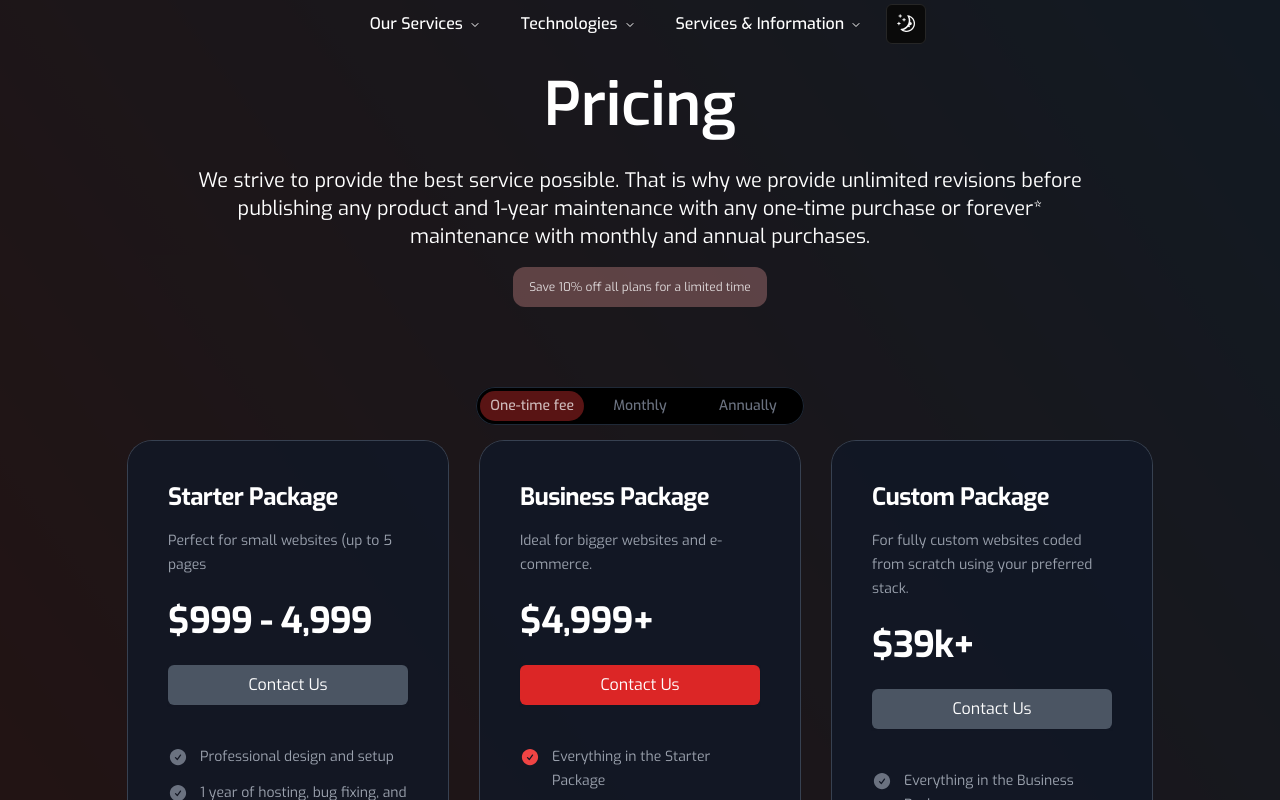
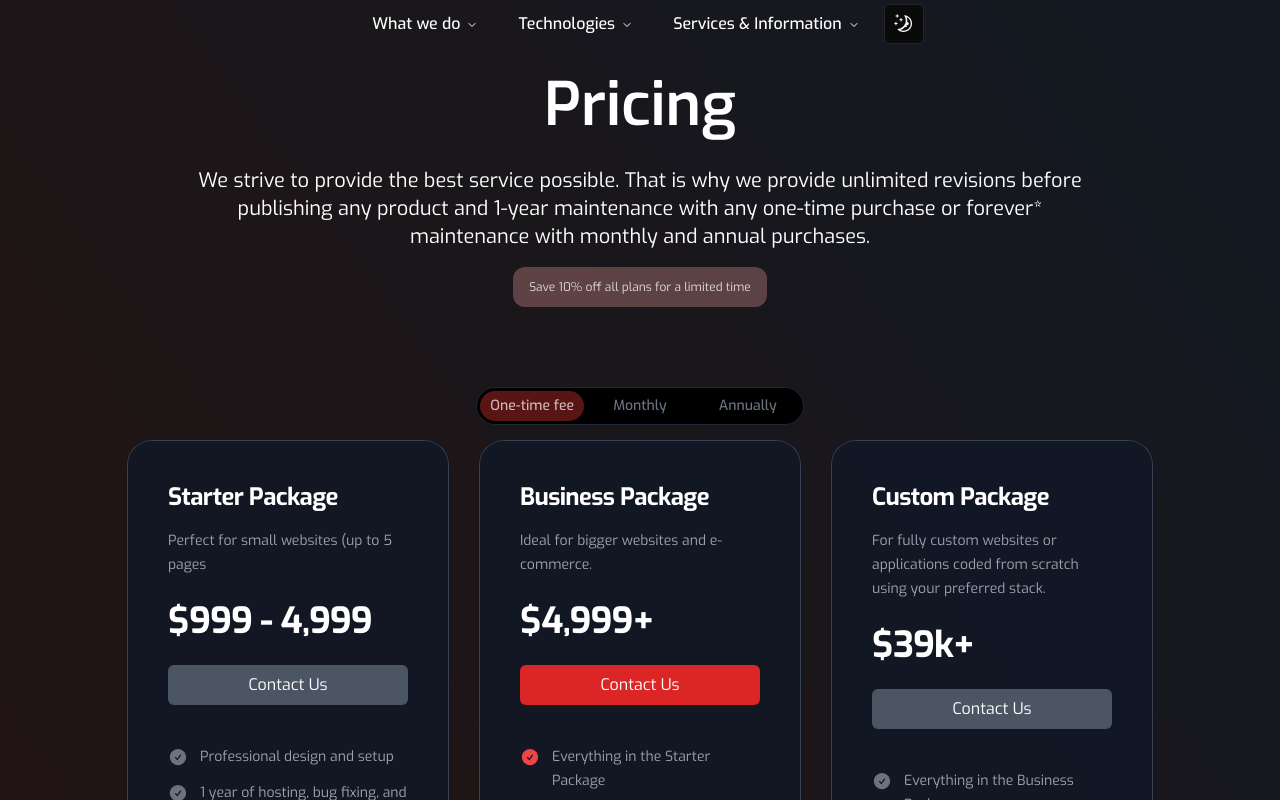
Before and after one commit to anthonyyoussef01/elkommos-web-design, a Next.js app: page /pricing in a window 1280 px wide. Shown: the top 800 px of the page. Built offline with nearby package versions, Linux system fonts and the light colour scheme.

Commit message:
Header Updates:
- Updated the name of Services to What we do to eliminate repetitiveness
- Added "or applications" for the custom package
- Updated pricing

```diff
--- a/app/(home)/components/our-services.tsx
+++ b/app/(home)/components/offerings.tsx
@@ -1,4 +1,4 @@
-export const OurServices = () => (
+export const Offerings = () => (
     <div className="flex gap-4 p-4 w-full h-full drop-shadow-[0_3px_3px_rgba(240,240,240,0.9)] dark:drop-shadow-[0_2.2px_2.2px_rgba(0,0,0,0.8)]">
         <a
             href="/"
--- a/app/page.tsx
+++ b/app/page.tsx
@@ -3,7 +3,7 @@ import React from "react";
 import Image from "next/image";
 import {HeroParallax} from "@/components/ui/hero-parallax";
 import {Dropdown, Tab, Tabs, Trigger, TriggerWrapper} from "@/components/ui/dropdown-bar";
-import {OurServices} from "@/app/(home)/components/our-services";
+import {Offerings} from "@/app/(home)/components/offerings";
 import {Technologies} from "@/app/(home)/components/technologies";
 import {Services} from "@/app/(home)/components/services";
 import Footer from "@/app/(home)/components/footer";
--- a/app/pricing/page.tsx
+++ b/app/pricing/page.tsx
@@ -7,7 +7,7 @@ import {RadioGroup, RadioGroupItem} from '@/components/ui/radio-group';
 import {Label} from '@/components/ui/label';
 import {Button} from '@/components/ui/button';
 import {Dropdown, Tab, Tabs, Trigger, TriggerWrapper} from "@/components/ui/dropdown-bar";
-import {OurServices} from "@/app/(home)/components/our-services";
+import {Offerings} from "@/app/(home)/components/offerings";
 import {Technologies} from "@/app/(home)/components/technologies";
 import {Services} from "@/app/(home)/components/services";
 import MyDropdown from "@/components/my-dropdown";
@@ -69,7 +69,7 @@ const tiers: PricingTier[] = [
         name: 'Business Package',
         id: '1',
         href: '/subscribe',
-        price: {'1': '$4,999+', '2': '$89 - 169', '3': '$899 - 1,699'},
+        price: {'1': '$4,999+', '2': '$99 - 179', '3': '$999 - 1,799'},
         discountPrice: {'1': '', '2': '', '3': ''},
         description: `Ideal for bigger websites and e-commerce.`,
         features: [
@@ -93,7 +93,7 @@ const tiers: PricingTier[] = [
         href: '/contact-us',
         price: {'1': '$39k+', '2': '$499+', '3': '4,999+'},
         discountPrice: {'1': '', '2': '', '3': ''},
-        description: `For fully custom websites coded from scratch using your preferred stack.`,
+        description: `For fully custom websites or applications coded from scratch using your preferred stack.`,
         features: [
             `Everything in the Business Package`,
             `Custom code development (React, Sass, Tailwind, Angular, Next.js, etc.)`,
--- a/app/testimonials/page.tsx
+++ b/app/testimonials/page.tsx
@@ -4,7 +4,7 @@ import React, {ComponentPropsWithoutRef} from "react";
 import {cn} from "@/lib/utils";
 import styles from "@/app/pricing/pricing.module.css";
 import {Dropdown, Tab, Tabs, Trigger, TriggerWrapper} from "@/components/ui/dropdown-bar";
-import {OurServices} from "@/app/(home)/components/our-services";
+import {Offerings} from "@/app/(home)/components/offerings";
 import {Technologies} from "@/app/(home)/components/technologies";
 import {Services} from "@/app/(home)/components/services";
 import MyDropdown from "@/components/my-dropdown";
--- a/app/workflow/page.tsx
+++ b/app/workflow/page.tsx
@@ -4,7 +4,7 @@ import {LinkPreview} from "@/components/ui/link-preview";
 import {cn} from "@/lib/utils";
 import styles from "@/app/pricing/pricing.module.css";
 import {Dropdown, Tab, Tabs, Trigger, TriggerWrapper} from "@/components/ui/dropdown-bar";
-import {OurServices} from "@/app/(home)/components/our-services";
+import {Offerings} from "@/app/(home)/components/offerings";
 import {Technologies} from "@/app/(home)/components/technologies";
 import {Services} from "@/app/(home)/components/services";
 import {StickyScroll} from "@/components/ui/sticky-scroll-reveal";
--- a/components/my-dropdown.tsx
+++ b/components/my-dropdown.tsx
@@ -2,7 +2,7 @@
 
 import Image from "next/image";
 import {Dropdown, Tab, Tabs, Trigger, TriggerWrapper} from "@/components/ui/dropdown-bar";
-import {OurServices} from "@/app/(home)/components/our-services";
+import {Offerings} from "@/app/(home)/components/offerings";
 import {Technologies} from "@/app/(home)/components/technologies";
 import {Services} from "@/app/(home)/components/services";
 import React, {useEffect, useState} from "react";
@@ -28,13 +28,13 @@ const MyDropdown = () => {
     return (
         <Dropdown>
             <TriggerWrapper>
-                <Trigger>Our Services</Trigger>
+                <Trigger>What we do</Trigger>
                 <Trigger>Technologies</Trigger>
                 <Trigger>Services & Information</Trigger>
             </TriggerWrapper>
             <Tabs>
                 <Tab>
-                    <OurServices />
+                    <Offerings />
                 </Tab>
                 <Tab>
                     <Technologies />
```
